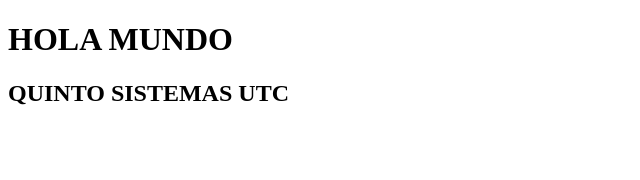
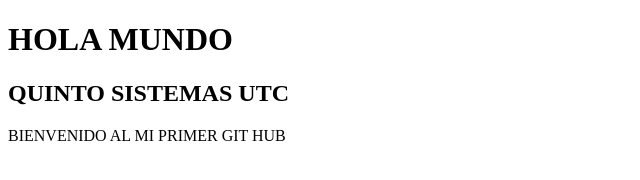
Before and after one commit to Daniloila/daniloila.github.io, a plain HTML site: page index.html in a window 1280 px wide. Shown: the whole page, without its empty margins (0-640 px from the left). Drawn offline with Linux system fonts and the light colour scheme.

Commit message:
guarar linea

```diff
--- a/index.html
+++ b/index.html
@@ -8,5 +8,6 @@
 <body>
     <h1>HOLA MUNDO</h1>
     <h2>QUINTO SISTEMAS UTC</h2>
+    <p>BIENVENIDO AL MI PRIMER GIT HUB</p>
 </body>
 </html>
```
